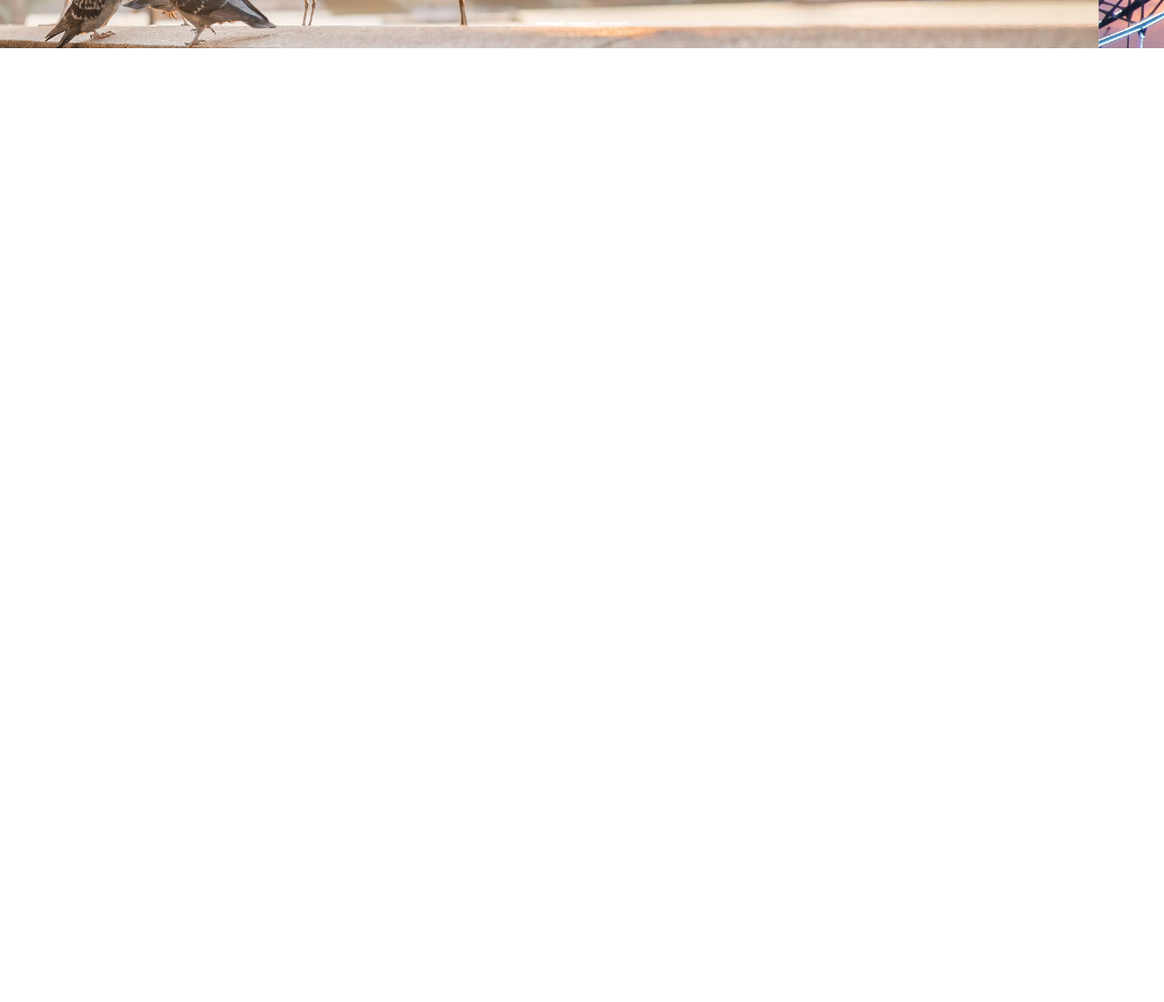
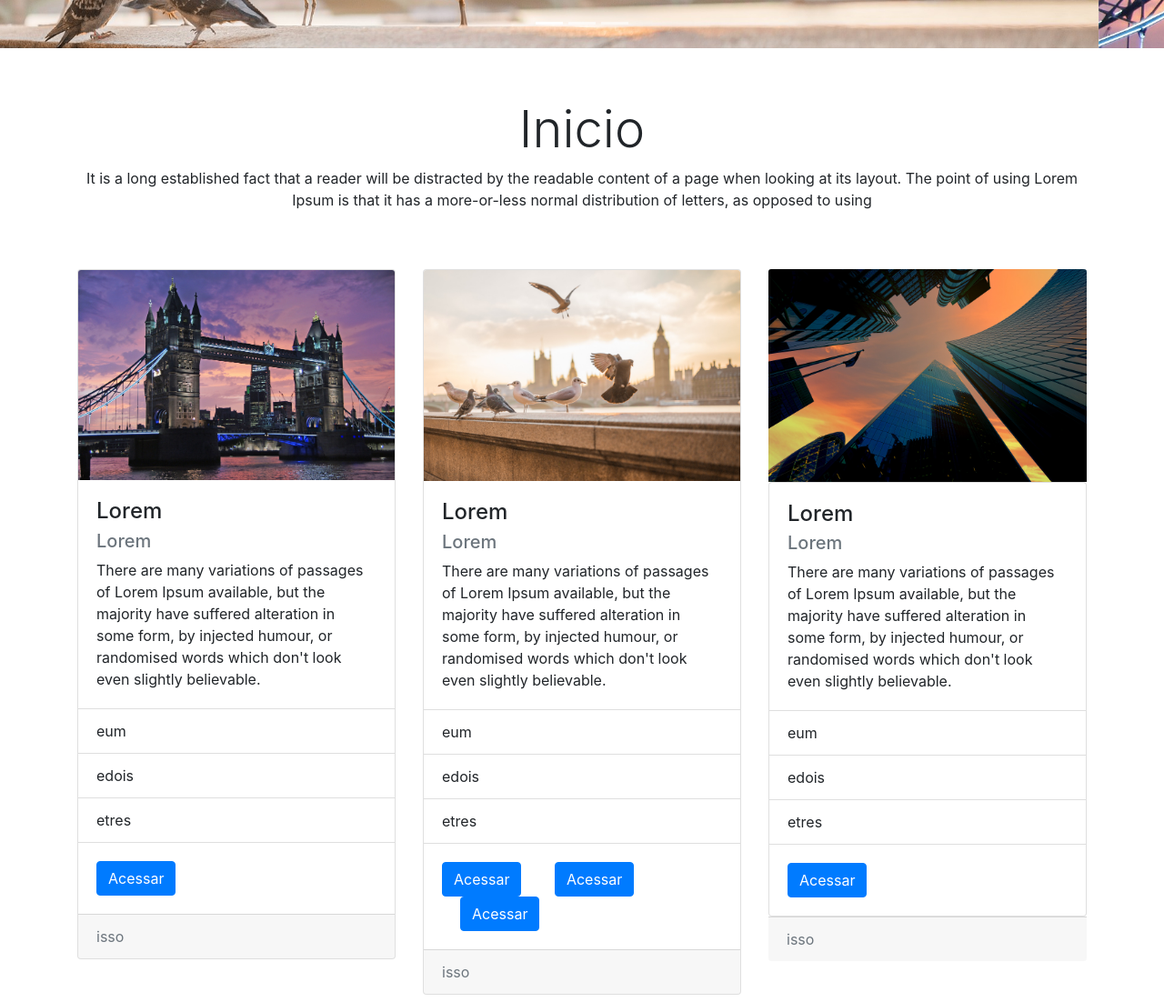
Before and after one commit to JorgeWSantos/Template-Bootstrap, a website: page Index.html in a window 1280 px wide. Shown: the part 603-1705 px from the top of the page at 91% size. Before the commit the page ends 800 px from the top, so only its background shows below. Drawn offline with nearby package versions, Linux system fonts and the light colour scheme.

Commit message:
Adicionando Cards

```diff
--- a/Index.html
+++ b/Index.html
@@ -7,7 +7,7 @@
 
     <!-- Bootstrap CSS -->
     <link rel="stylesheet" href="node_modules/bootstrap/compiler/bootstrap.css">
-    <link rel="stylesheet" href="node_modules/bootstrap/compiler/estilos.css">
+    <link rel="stylesheet" href="node_modules/bootstrap/scss/estilos.css">
 
     <title>Projeto</title>
   </head>
@@ -85,7 +85,7 @@
           <img src="img/img1.jpg" class="img-fluid d-block"/>
 
           <div class="carousel-caption d-none d-md-block">
-            <h3>Comece</h3>
+            <h2>Comece</h2>
             <p>Lorem Ipsum is simply dummy text of the printing and typesetting industry.
               Lorem Ipsum has been the industry's standard dummy text ever since the 1500s.
             </p>
@@ -95,9 +95,11 @@
 
         <!--Img 2-->
         <div class="carousel-item" style="max-height:600px; width: 100%">
+
           <img src="img/img2.jpg" class="img-fluid d-block"/>
+
           <div class="carousel-caption d-none d-md-block">
-            <h3>Permita</h3>
+            <h2>Permita</h2>
             <p>Lorem Ipsum is simply dummy text of the printing and typesetting industry.
               Lorem Ipsum has been the industry's standard dummy text ever since the 1500s.
             </p>
@@ -107,9 +109,11 @@
 
         <!--Img 3-->
         <div class="carousel-item"  style="max-height:600px; width: 100%">
+
           <img src="img/img3.jpg" class="img-fluid d-block"/>
+
           <div class="carousel-caption d-none d-md-block">
-            <h3>Descubra</h3>
+            <h2>Descubra</h2>
             <p>Lorem Ipsum is simply dummy text of the printing and typesetting industry.
               Lorem Ipsum has been the industry's standard dummy text ever since the 1500s.
             </p>
@@ -134,8 +138,163 @@
     </div>
 <!--Carousel------------------------->
 
+<!--Container Text/Card-->
+<div class="container my-2">
 
+    <!--Row Texto-->
+    <div class="row">
+      <div class="col-12 text-center my-5">
+        <h1 class="display-4">Inicio</h1>
+        <p>It is a long established fact that a reader will be distracted by the readable
+          content of a page when looking at its layout. The point of using Lorem Ipsum
+          is that it has a more-or-less normal distribution of letters, as opposed to using</p>
+      </div>
+    </div>
+    <!--Row Texto-->
 
+    <!--Row Card-->
+      <div class="row">
+      <!--Cards-->
+
+        <!--Card 1-->
+        <div class="col-sm-4">
+
+          <div class="card">
+
+            <img class="card-img-top" src="img/img2.jpg"/>
+
+            <div class="card-body">
+
+              <h4 class="card-title">Lorem</h4>
+              <h5 class="card-subtitle mb-2 text-muted">Lorem</h5>
+                <p class="card-text">There are many variations of passages of Lorem Ipsum available,
+                but the majority have suffered alteration in some form, by injected humour,
+                or randomised words which don't look even slightly believable.
+              </p>
+
+            </div>
+
+            <ul class="list-group list-group-flush">
+
+                <li class="list-group-item">eum</li>
+
+                <li class="list-group-item">edois</li>
+
+                <li class="list-group-item">etres</li>
+
+              </ul>
+
+              <div class="card-body">
+
+                <a class="card-link btn btn-primary" href="#">Acessar</a>
+
+              </div>
+
+              <div class="card-footer text-muted">
+                isso
+              </div>
+
+          </div>
+
+        </div>
+        <!--Card 1-->
+
+        <!--Card 2-->
+        <div class="col-sm-4">
+
+          <div class="card">
+
+            <img class="card-img-top" src="img/img1.jpg"/>
+
+            <div class="card-body">
+
+                <h4 class="card-title">Lorem</h4>
+                <h5 class="card-subtitle mb-2 text-muted">Lorem</h5>
+                  <p class="card-text">There are many variations of passages of Lorem Ipsum available,
+                  but the majority have suffered alteration in some form, by injected humour,
+                  or randomised words which don't look even slightly believable.
+                </p>
+
+            </div>
+
+            <ul class="list-group list-group-flush">
+
+                <li class="list-group-item">eum</li>
+
+                <li class="list-group-item">edois</li>
+
+                <li class="list-group-item">etres</li>
+
+              </ul>
+
+              <div class="card-body">
+
+                <a class="card-link btn btn-primary mr-2" href="#">Acessar</a>
+
+                <a class="card-link btn btn-primary mr-2 ml-4" href="#">Acessar</a>
+
+                <a class="card-link btn btn-primary" href="#">Acessar</a>
+
+              </div>
+
+              <div class="card-footer text-muted">
+                  isso
+                </div>
+
+          </div>
+
+        </div>
+        <!--Card 2-->
+
+        <!--Card 3-->
+        <div class="col-sm-4">
+
+          <img class="card-img-top" src="img/img3.jpg"/>
+
+            <div class="card">
+
+                <div class="card-body">
+
+                  <h4 class="card-title">Lorem</h4>
+                  <h5 class="card-subtitle mb-2 text-muted">Lorem</h5>
+                    <p class="card-text">There are many variations of passages of Lorem Ipsum available,
+                    but the majority have suffered alteration in some form, by injected humour,
+                    or randomised words which don't look even slightly believable.
+                  </p>
+
+              </div>
+
+              <ul class="list-group list-group-flush">
+
+                <li class="list-group-item">eum</li>
+
+                <li class="list-group-item">edois</li>
+
+                <li class="list-group-item">etres</li>
+
+              </ul>
+
+              <div class="card-body">
+
+                <a class="card-link btn btn-primary" href="#">Acessar</a></div>
+
+              </div>
+
+              <div class="card-footer text-muted">
+                  isso
+              </div>
+
+        </div>
+        <!--Card 3-->
+
+      <!--Cards-->
+      </div>
+    <!--Row Card-->
+
+    </div>
+    <!--Row-->
+</div>
+<!--Container Text/Card-->
     <script src="node_modules/jquery/dist/jquery.js"></script>
     <script src="node_modules/popper.js/dist/umd/popper.js"></script>
     <script src="node_modules/bootstrap/dist/js/bootstrap.js"></script>
```
Also changed, not shown: 1 other file.
